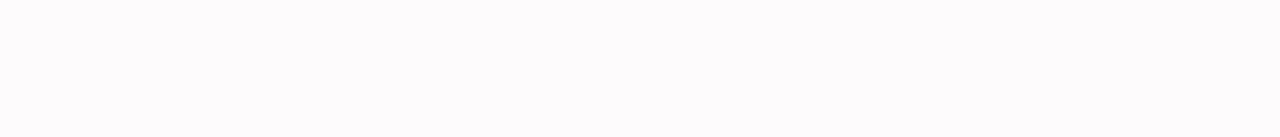
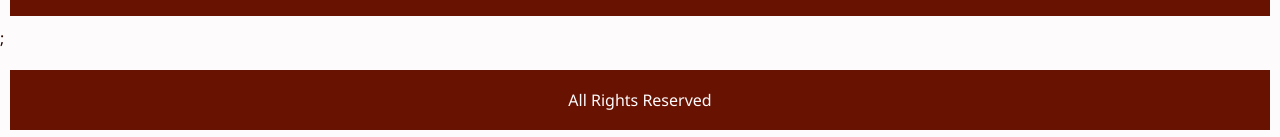
Before and after one commit to chrisg25/thetouch-v2, a Next.js app: page / in a window 1280 px wide. Shown: the part 1112-1249 px from the top of the page. Before the commit the page ends 1059 px from the top, so only its background shows below. Built offline with nearby package versions, Linux system fonts and the light colour scheme.

Commit message:
implemented layout component

```diff
--- a/pages/_app.tsx
+++ b/pages/_app.tsx
@@ -1,8 +1,13 @@
 import type { AppProps } from "next/app";
+import Layout from "../components/Layout";
 import "../styles/index.scss";
 
 function MyApp({ Component, pageProps }: AppProps) {
-  return <Component {...pageProps} />;
+  return (
+    <Layout>
+      <Component {...pageProps} />;
+    </Layout>
+  );
 }
 
 export default MyApp;
```
